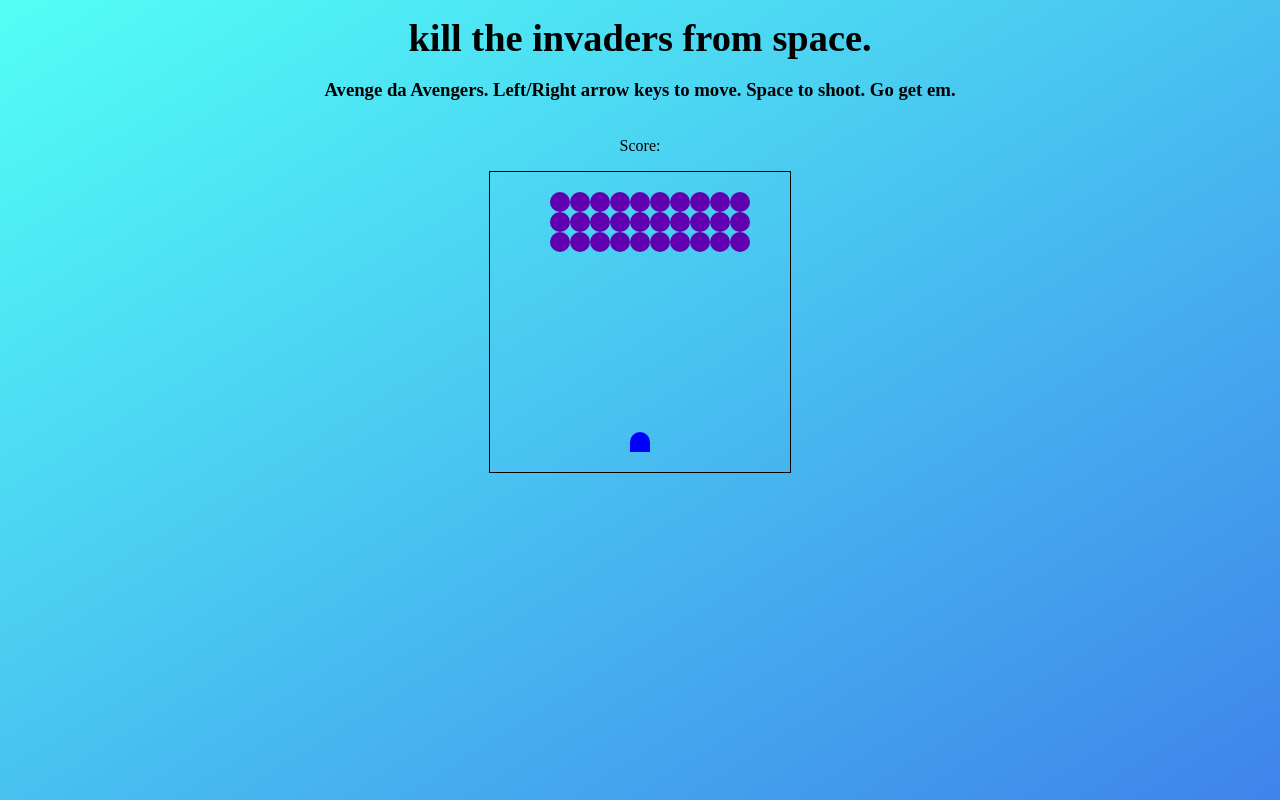
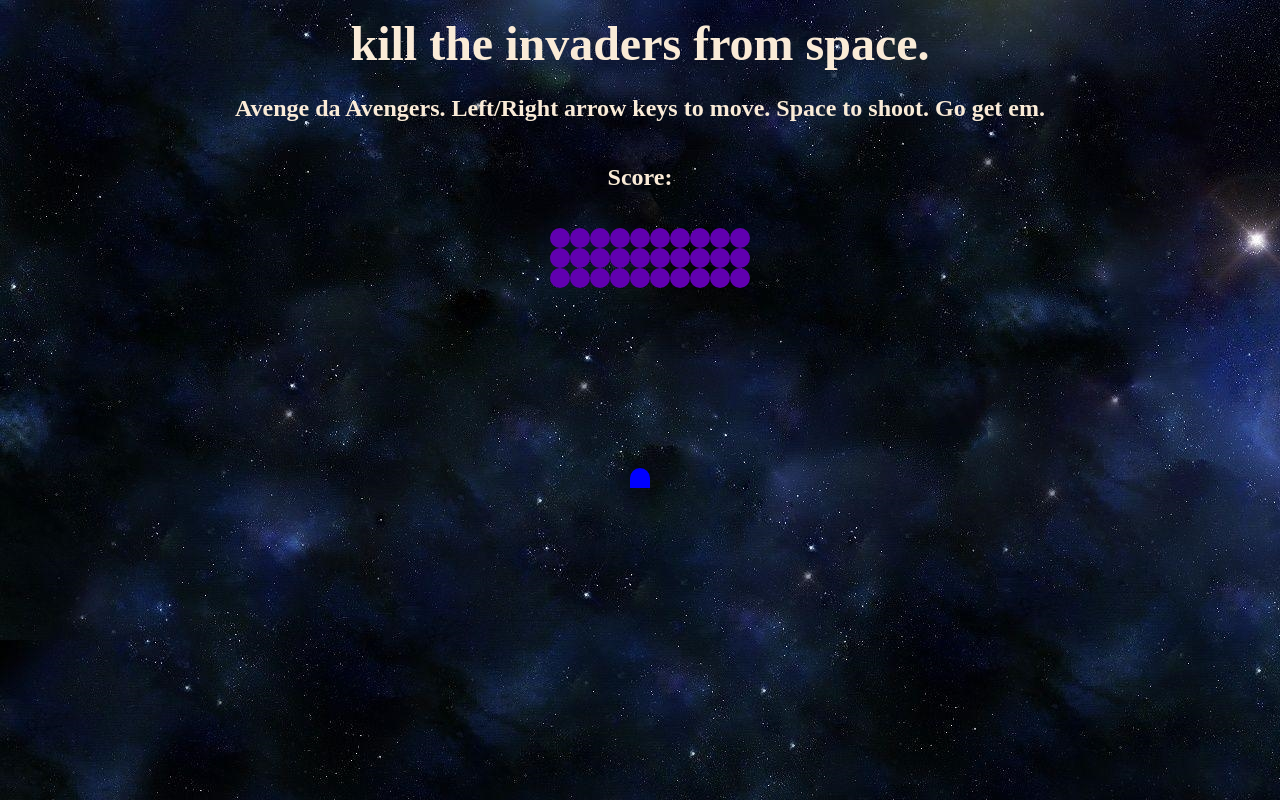
Before and after one commit to tatwamasidotexe/SpaceInvaders, a plain HTML site: page index.html in a window 1280 px wide. Drawn offline with Linux system fonts and the light colour scheme.

Commit message:
ui made prettier

```diff
--- a/app.js
+++ b/app.js
@@ -32,7 +32,7 @@ function drawAliens() {
     }
   }
 }
-drawAliens()
+drawAliens();
 
 // removing aliens from display
 function removeAliens() {
@@ -74,7 +74,7 @@ function moveDaInvaders() {
   const rightEdge = spaceInvaders[spaceInvaders.length - 1] % width === width -1;
 
   // remove all aliens
-  removeAliens()
+  removeAliens();
 
   if (rightEdge && goinRight) {
 
@@ -113,7 +113,7 @@ function moveDaInvaders() {
   // aliens missed the shooter but are at the bottom? yep, game over
   for (let i = 0; i < spaceInvaders.length; i++) {
     if(spaceInvaders[i] > (squares.length)) {
-      resultsDisplay.innerHTML = 'GAME OVER';
+      resultToDisplay.innerHTML = 'GAME OVER';
       alert("GAME OVER! :)");
       clearInterval(invaderID);
     }
--- a/index.html
+++ b/index.html
@@ -9,12 +9,12 @@
 </head>
 <body>
     <header>
-        <h1 style="font-size: 3vw; margin: 0;">kill the invaders from space.</h1>
-        <h3>Avenge da Avengers. Left/Right arrow keys to move. Space to shoot. Go get em.</h3>
+        <h1 style="font-size: 6vh; margin: 0; text-align: center; user-select: none;">kill the invaders from space.</h1>
+        <h3 style="font-size: 3vh; text-align: center; user-select: none;">Avenge da Avengers. Left/Right arrow keys to move. Space to shoot. Go get em.</h3>
         <br>
-        <p style="margin: 0;">
+        <h2 style="margin: 0; font-size: 3vh; user-select: none;">
             Score: <span id="result"></span>
-        </p>
+        </h2>
     </header>
     <main>
         <div class="grid">
--- a/styles.css
+++ b/styles.css
@@ -1,7 +1,7 @@
 body{
     margin: 0;
     padding: 0;
-    background: linear-gradient(to top left, rgb(63, 131, 235), rgb(82, 255, 246));
+    background-image: url("images/spacebg.jpg");
     height: 100vh;
     width: 100%;
     display: flex;
@@ -13,6 +13,7 @@ header{
     flex-direction: column;
     justify-content: center;
     align-items: center;
+    color: antiquewhite;
 }
 main{
     display: flex;
@@ -23,7 +24,7 @@ main{
 .grid{
     display: flex;
     flex-wrap: wrap;
-    border: solid 1px;
+    border: solid transparent 1px;
     width: 300px;
     height: 300px;
 }
```
Also changed, not shown: images/spacebg.jpg (added).
